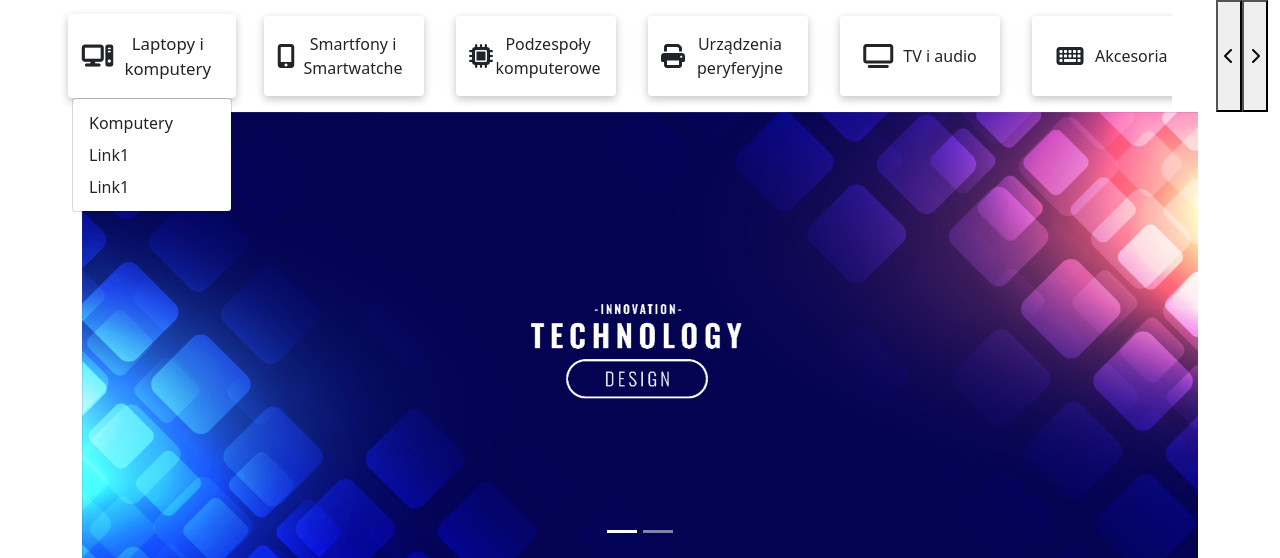
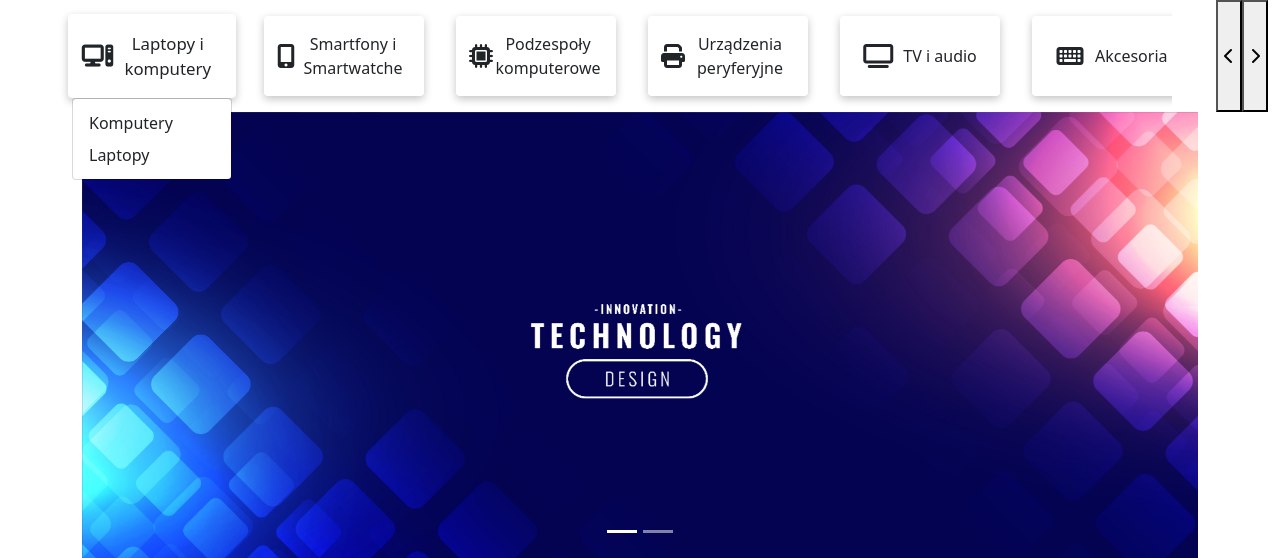
Before and after one commit to Benjamin11X/Projekt-UNIX, a PHP site: page / in a window 1280 px wide, after a click on "Laptopy i komputery". Shown: the part 87-645 px from the top of the page. Run offline with PHP 8.4, Linux system fonts and the light colour scheme; some libraries are stand-ins or nearby versions.

Commit message:
Dodawnie linków

```diff
--- a/index.php
+++ b/index.php
@@ -95,9 +95,8 @@
                         <p class="mb-0">Laptopy i komputery</p>
                     </button>
                     <ul class="dropdown-menu">
-                        <li><a class="dropdown-item" href="komputery.php">Komputery</a></li>
-                        <li><a class="dropdown-item" href="#">Link1</a></li>
-                        <li><a class="dropdown-item" href="#">Link1</a></li>
+                        <li><a class="dropdown-item" href="produkty.php?kategoria=komputery">Komputery</a></li>
+                        <li><a class="dropdown-item" href="produkty.php?kategoria=laptopy">Laptopy</a></li>
                     </ul>
                 </div>
                 <div class="category-container">
@@ -106,9 +105,9 @@
                         <p class="mb-0">Smartfony i Smartwatche</p>
                     </button>
                     <ul class="dropdown-menu">
-                        <li><a class="dropdown-item" href="#">Link1</a></li>
-                        <li><a class="dropdown-item" href="#">Link1</a></li>
-                        <li><a class="dropdown-item" href="#">Link1</a></li>
+                        <li><a class="dropdown-item" href="produkty.php?kategoria=smartfony">Smartfony</a></li>
+                        <li><a class="dropdown-item" href="produkty.php?kategoria=smartwatche">Smartwatche</a></li>
+                        <li><a class="dropdown-item" href="produkty.php?kategoria=komorki">Telefony komórkowe</a></li>
                     </ul>
                 </div>
                 <div class="category-container">
@@ -117,9 +116,14 @@
                         <p class="mb-0">Podzespoły komputerowe</p>
                     </button>
                     <ul class="dropdown-menu">
-                        <li><a class="dropdown-item" href="#">Link1</a></li>
-                        <li><a class="dropdown-item" href="#">Link1</a></li>
-                        <li><a class="dropdown-item" href="#">Link1</a></li>
+                        <li><a class="dropdown-item" href="produkty.php?kategoria=cpu">Procesory</a></li>
+                        <li><a class="dropdown-item" href="produkty.php?kategoria=gpu">Karty Graficzne</a></li>
+                        <li><a class="dropdown-item" href="produkty.php?kategoria=ram">Pamięć RAM</a></li>
+                        <li><a class="dropdown-item" href="produkty.php?kategoria=mobo">Płyty główne</a></li>
+                        <li><a class="dropdown-item" href="produkty.php?kategoria=storage">Dyski</a></li>
+                        <li><a class="dropdown-item" href="produkty.php?kategoria=case">Obudowy</a></li>
+                        <li><a class="dropdown-item" href="produkty.php?kategoria=cooling">Chłodzenie</a></li>
+                        <li><a class="dropdown-item" href="produkty.php?kategoria=ps">Zasilacze</a></li>
                     </ul>
                 </div>
                 <div class="category-container">
```
Also changed, not shown: produkty.php (added).
